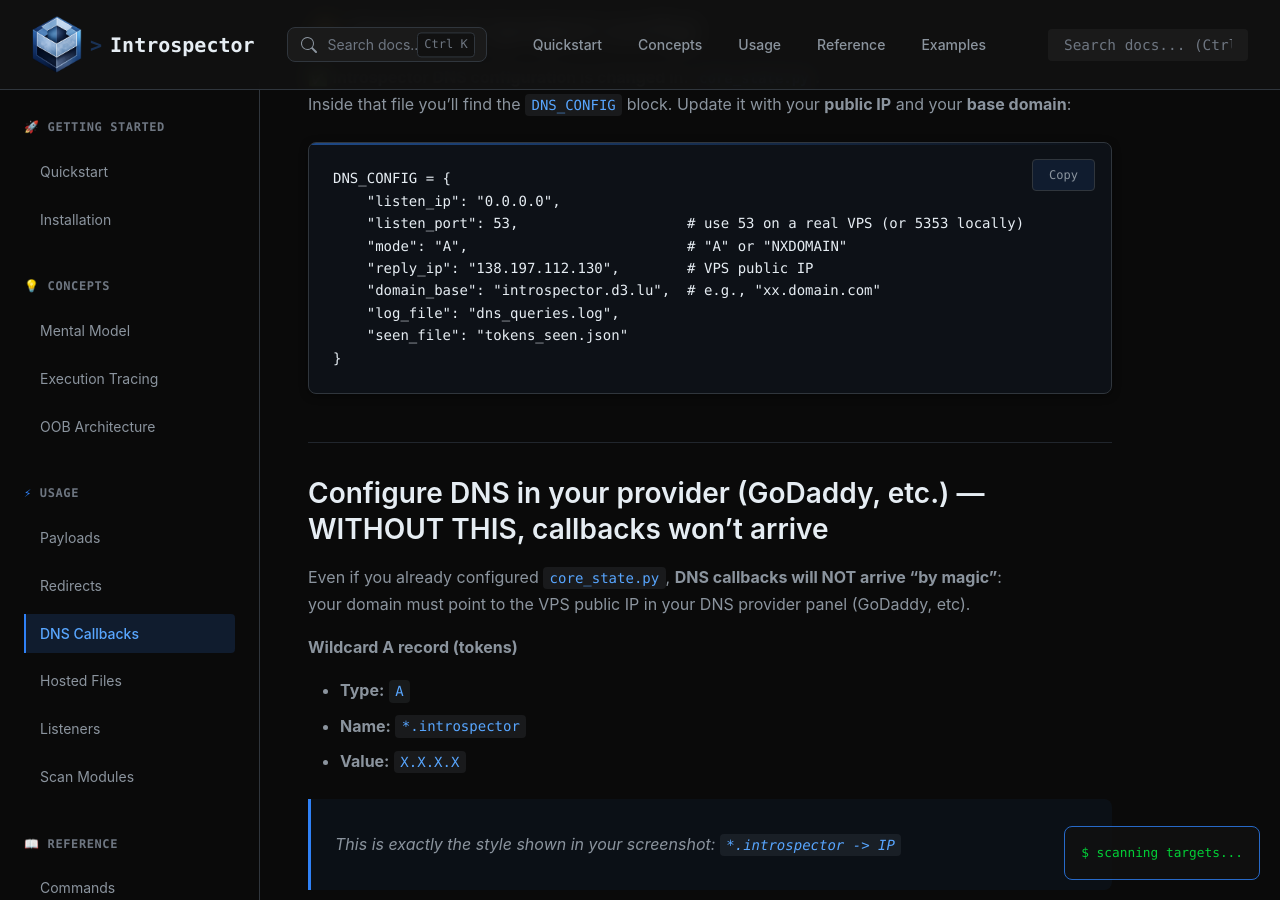
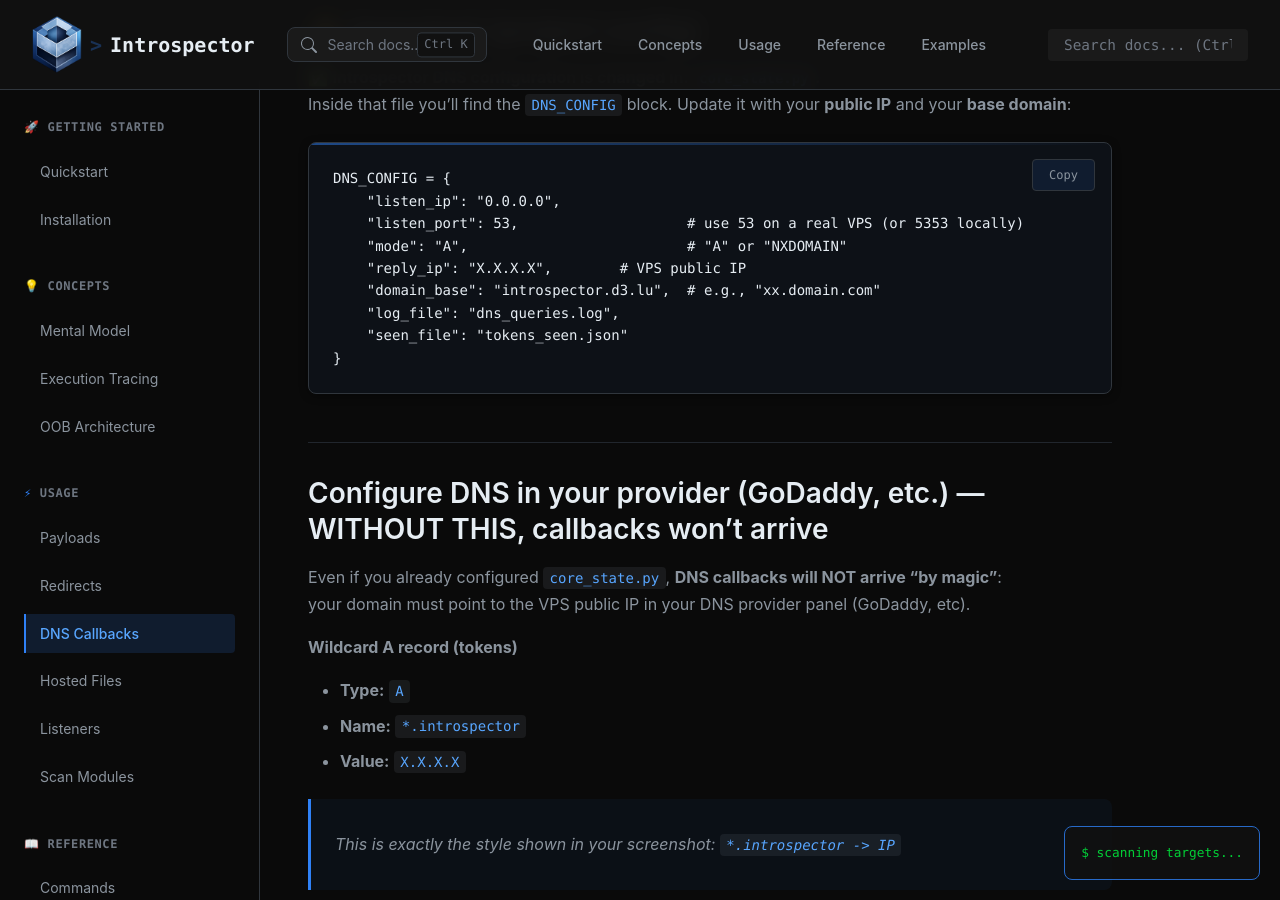
Before and after one commit to Dedal0/Introspector-Docs, a Jekyll site: the page built from usage/dns-callbacks.md, in a window 1280 px wide and 900 px high, scrolled down 1497 px. Built offline with Jekyll 4.4.1, drawn with Linux system fonts in a browser that asks for light colours.

Commit message:
Update dns-callbacks.md

```diff
--- a/usage/dns-callbacks.md
+++ b/usage/dns-callbacks.md
@@ -50,7 +50,7 @@ DNS_CONFIG = {
     "listen_ip": "0.0.0.0",
     "listen_port": 53,                    # use 53 on a real VPS (or 5353 locally)
     "mode": "A",                          # "A" or "NXDOMAIN"
-    "reply_ip": "138.197.112.130",        # VPS public IP
+    "reply_ip": "X.X.X.X",        # VPS public IP
     "domain_base": "introspector.d3.lu",  # e.g., "xx.domain.com"
     "log_file": "dns_queries.log",
     "seen_file": "tokens_seen.json"
```
